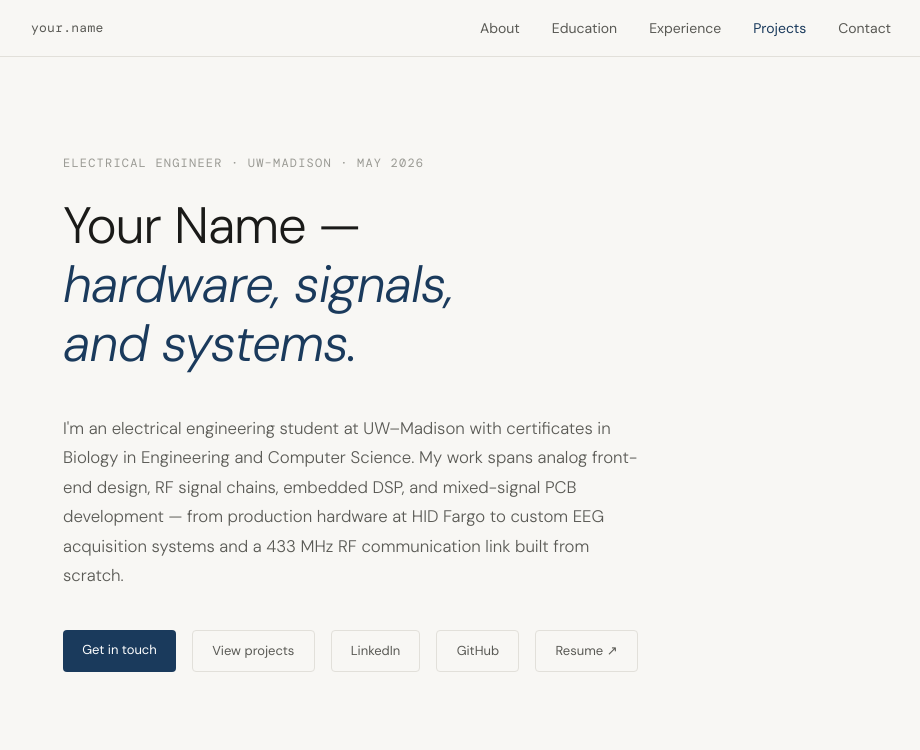
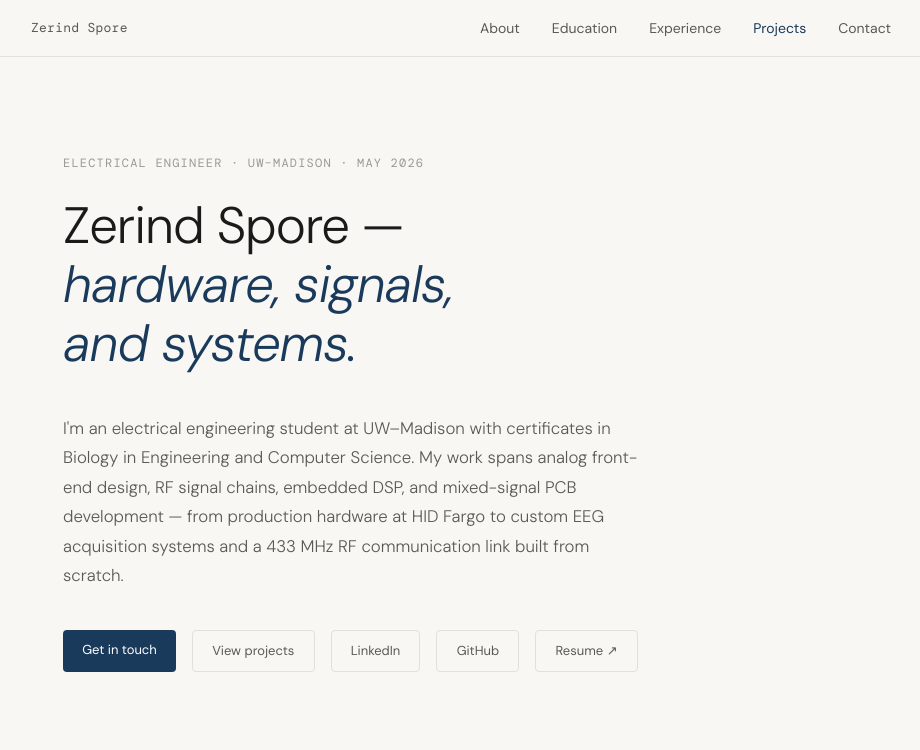
Before and after one commit to zspore4/zspore.github.io, a plain HTML site: page index.html in a window 1280 px wide. Shown: the top 750 px of the page, without its empty margins (179-1099 px from the left). Drawn offline with nearby package versions, Linux system fonts and the light colour scheme; a web font is replaced by a local one.

Commit message:
Update name to Zerind Spore in index.html

```diff
--- a/index.html
+++ b/index.html
@@ -3,7 +3,7 @@
 <head>
   <meta charset="UTF-8" />
   <meta name="viewport" content="width=device-width, initial-scale=1.0" />
-  <title>Your Name — Electrical Engineer</title>
+  <title>Zerind Spore — Electrical Engineer</title>
   <link rel="preconnect" href="https://fonts.googleapis.com">
   <link rel="preconnect" href="https://fonts.gstatic.com" crossorigin>
   <link href="https://fonts.googleapis.com/css2?family=DM+Sans:ital,opsz,wght@0,9..40,300;0,9..40,400;0,9..40,500;1,9..40,300&family=DM+Mono:wght@300;400&display=swap" rel="stylesheet">
@@ -83,7 +83,7 @@
 <body>
 <nav>
   <div class="nav-inner">
-    <a href="index.html" class="nav-logo">your.name</a>
+    <a href="index.html" class="nav-logo">Zerind Spore</a>
     <ul class="nav-links">
       <li><a href="#about">About</a></li>
       <li><a href="#education">Education</a></li>
@@ -97,7 +97,7 @@
 
   <section id="about">
     <p class="hero-intro">Electrical Engineer · UW–Madison · May 2026</p>
-    <h1>Your Name —<br><em>hardware, signals,<br>and systems.</em></h1>
+    <h1>Zerind Spore —<br><em>hardware, signals,<br>and systems.</em></h1>
     <p class="hero-bio">
       I'm an electrical engineering student at UW–Madison with certificates in Biology in Engineering and Computer Science. My work spans analog front-end design, RF signal chains, embedded DSP, and mixed-signal PCB development — from production hardware at HID Fargo to custom EEG acquisition systems and a 433 MHz RF communication link built from scratch.
     </p>
@@ -239,7 +239,7 @@
 
 </main>
 <footer>
-  <span>© 2026 Your Name</span>
+  <span>© 2026 Zerind Spore</span>
   <span>Electrical Engineer · UW–Madison</span>
 </footer>
 </body>
```
